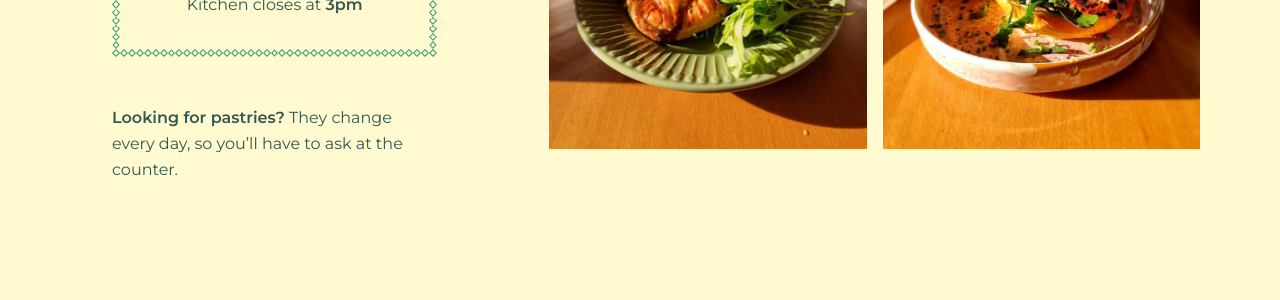
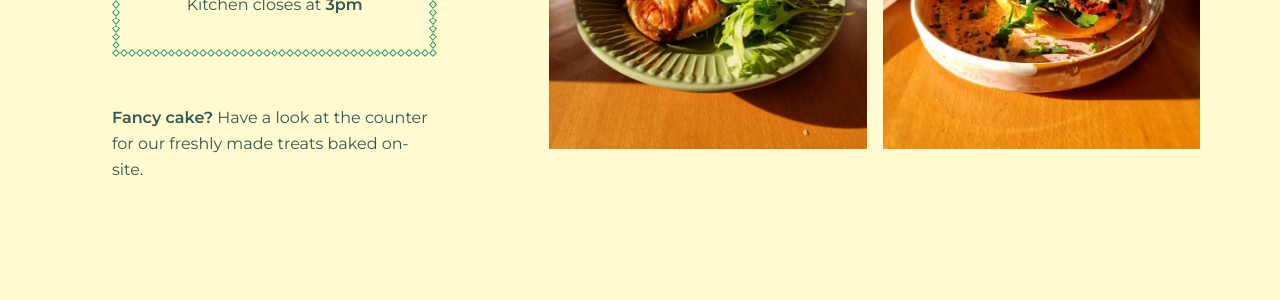
Before and after one commit to jaicab/wanasacafe, a Jekyll site: the page built from index.markdown, in a window 1280 px wide and 900 px high, scrolled down 1552 px. Shown: the part 152-452 px from the top of the window. Built offline with Jekyll 4.4.1, drawn with Linux system fonts in a browser that asks for light colours.

Commit message:
Updated Menu

```diff
--- a/_sections/menu.markdown
+++ b/_sections/menu.markdown
@@ -13,4 +13,4 @@ images:
 
 {% include _box.html %}
 
-**Looking for pastries?** They change every day, so you’ll have to ask at the counter.
+**Fancy cake?** Have a look at the counter for our freshly made treats baked on-site.
```
